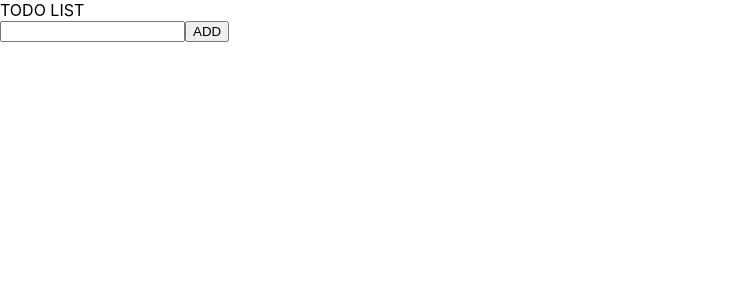
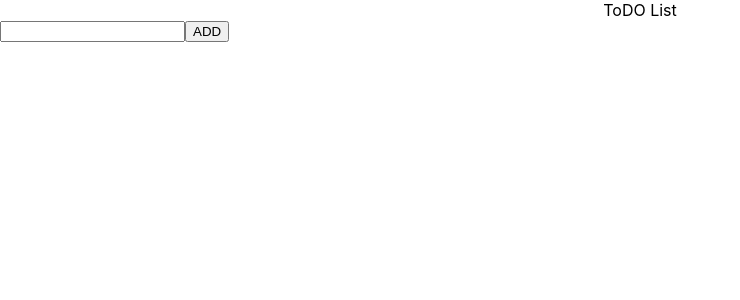
Before and after one commit to IQ-IndiaDevelopment/Batch-33, a React (Create React App) app: page / in a window 1280 px wide. Shown: the top 300 px of the page, without its empty margins (0-740 px from the left). Built offline with nearby package versions, Linux system fonts and the light colour scheme; the HTML template or start-up script is replaced by a standard one.

Commit message:
Added a <p>

```diff
--- a/src/App.jsx
+++ b/src/App.jsx
@@ -3,7 +3,7 @@ import TodoList from "./components/TodoList";
 function App() {
   return (
     <>
-      <nav>TODO LIST</nav>
+   <nav align="center">ToDO List</nav>
       <TodoList />
     </>
   );
```
